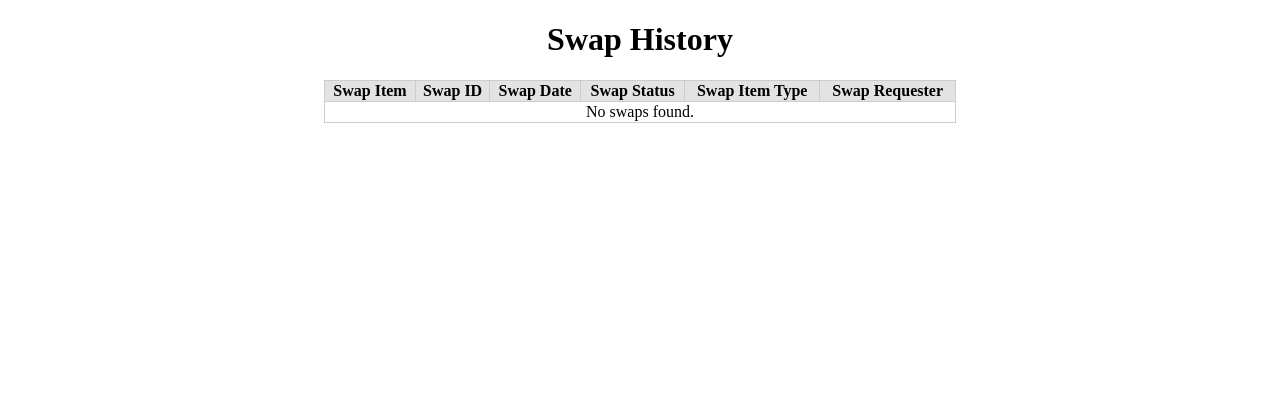
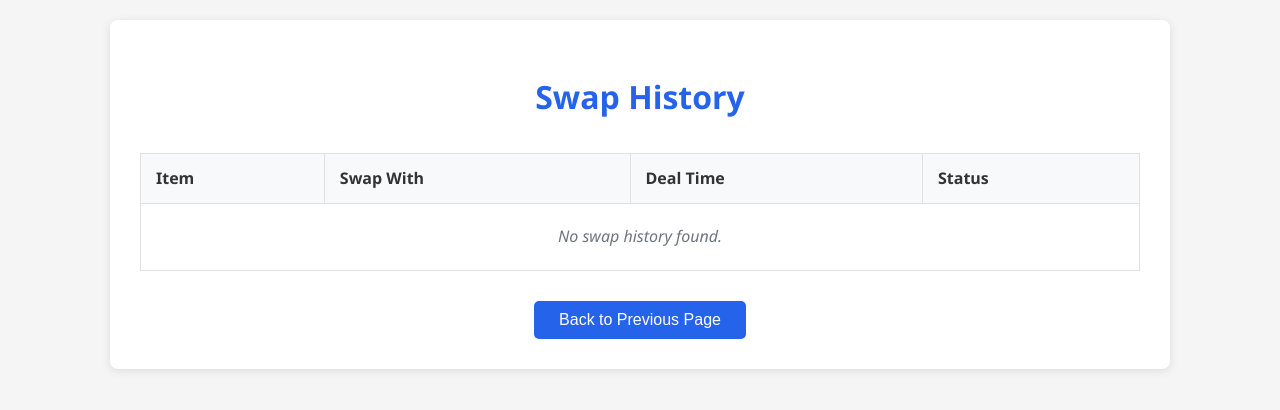
Before and after one commit to TheINSANE333/Campus-Equity-Hub, a Flask app: template app/templates/swap_history.html in a window 1280 px wide. Shown: the top 410 px of the page. Run offline with Flask 3, Linux system fonts and the light colour scheme; the template is opened without the code that fills it, so the values that code supplies are empty.

Commit message:
style: enhance swap history page layout and design

```diff
--- a/app/templates/swap_history.html
+++ b/app/templates/swap_history.html
@@ -4,49 +4,116 @@
     <meta charset="UTF-8">
     <title>Swap History</title>
     <style>
-        h1{
+        body {
+            font-family: 'Segoe UI', Tahoma, Geneva, Verdana, sans-serif;
+            line-height: 1.6;
+            color: #333;
+            background-color: #f5f5f5;
+            margin: 0;
+            padding: 20px;
+        }
+
+        .container {
+            max-width: 1000px;
+            margin: 0 auto;
+            background-color: #fff;
+            padding: 30px;
+            border-radius: 8px;
+            box-shadow: 0 2px 10px rgba(0, 0, 0, 0.1);
+        }
+
+        h1 {
             text-align: center;
+            margin-bottom: 30px;
+            color: #2563eb;
         }
-        table{
-            width: auto;
-            min-width: 50%;
-            max-width: 100%;
-            table-layout: auto;
+
+        table {
+            width: 100%;
             border-collapse: collapse;
-            margin: 20px auto;
+            margin-bottom: 30px;
         }
-        th{
-            background: #e3e3e3;
+
+        th {
+            background-color: #f8f9fa;
+            padding: 12px 15px;
+            text-align: left;
+            font-weight: 600;
+            border: 1px solid #dee2e6;
+        }
+
+        td {
+            padding: 12px 15px;
+            border: 1px solid #dee2e6;
+        }
+
+        tr:hover {
+            background-color: #f1f4f9;
+        }
+
+        .empty-message {
+            text-align: center;
+            padding: 20px;
+            font-style: italic;
+            color: #6c757d;
+        }
+
+        .back-button {
+            display: block;
+            margin: 0 auto;
+            padding: 10px 25px;
+            background-color: #2563eb;
+            color: white;
+            border: none;
+            border-radius: 5px;
+            font-size: 16px;
+            cursor: pointer;
+            transition: background-color 0.3s;
+        }
+
+        .back-button:hover {
+            background-color: #1d4ed8;
         }
     </style>
 </head>
 <body>
+<div class="container">
     <h1>Swap History</h1>
+
     <table>
+        <thead>
         <tr>
-            <th style="border: 1px solid #ccc; text-align: center;">Swap Item</th>
-            <th style="border: 1px solid #ccc; text-align: center;">Swap ID</th>
-            <th style="border: 1px solid #ccc; text-align: center;">Swap Date</th>
-            <th style="border: 1px solid #ccc; text-align: center;">Swap Status</th>
-            <th style="border: 1px solid #ccc; text-align: center;">Swap Item Type</th>
-            <th style="border: 1px solid #ccc; text-align: center;">Swap Requester</th>
+            <th>Item</th>
+            <th>Swap With</th>
+            <th>Deal Time</th>
+            <th>Status</th>
         </tr>
+        </thead>
+        <tbody>
         {% if swaps %}
-            {% for swap in swaps %}
-                <tr>
-                    <td style="border: 1px solid #ccc; text-align: center;">{{ swap.item }}</td>
-                    <td style="border: 1px solid #ccc; text-align: center;">{{ swap.id }}</td>
-                    <td style="border: 1px solid #ccc; text-align: center;">{{ swap.date }}</td>
-                    <td style="border: 1px solid #ccc; text-align: center;">{{ swap.status }}</td>
-                    <td style="border: 1px solid #ccc; text-align: center;">{{ swap.item.type }}</td>
-                    <td style="border: 1px solid #ccc; text-align: center;">{{ swap.requester }}</td>
-                </tr>
-            {% endfor %}
+        {% for swap in swaps %}
+        <tr>
+            <td>{{ swap.item_name }}</td>
+            <td>{{ swap.swap_with_username }}</td>
+            <td>{{ swap.dealTime }}</td>
+            <td>{{ swap.status }}</td>
+        </tr>
+        {% endfor %}
         {% else %}
         <tr>
-            <td colspan="6" style="border: 1px solid #ccc; text-align: center;">No swaps found.</td>
+            <td colspan="4" class="empty-message">No swap history found.</td>
         </tr>
         {% endif %}
+        </tbody>
     </table>
+
+    <button class="back-button" onclick="history.back()">Back to Previous Page</button>
+</div>
+
+<script>
+    function goBack() {
+        history.back();
+    }
+</script>
 </body>
 </html>
```
